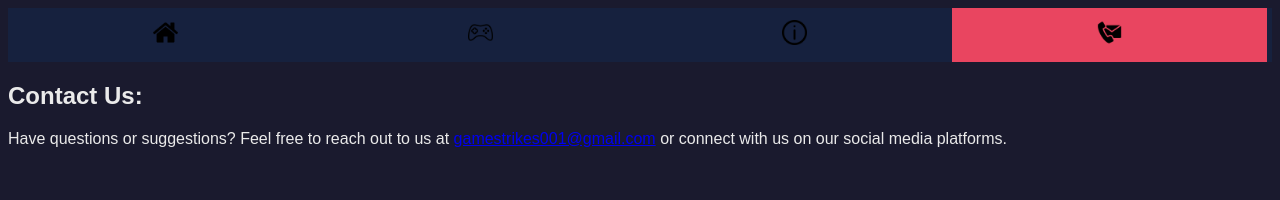
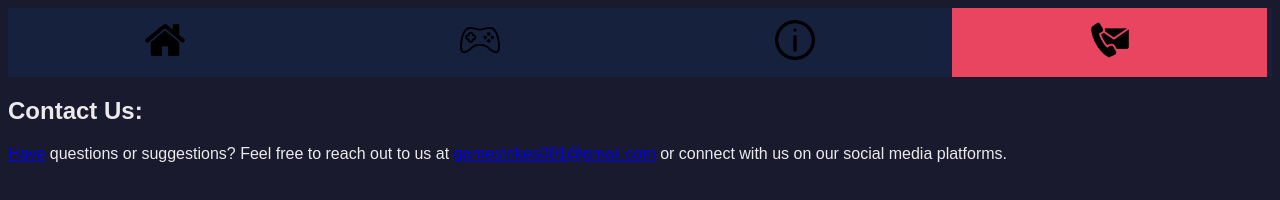
Before and after one commit to L3nn0x1/GameStrike-Page, a plain HTML site: page contact.html in a window 1280 px wide. Drawn offline with Linux system fonts and the light colour scheme.

Commit message:
Update contact.html

```diff
--- a/contact.html
+++ b/contact.html
@@ -7,18 +7,18 @@
 <body>
    <!-- The navigation menu -->
 <div class="navbar">
-    <a href="index.html"> <img src="home.png" width="25" height="25"> </a>
+    <a href="index.html"> <img src="home.png" width="40" height="40"> </a>
 
 
-    <a href="Games.html"> <img src="console.png" width="25" height="25"></a>
-   <a href="info.html"> <img src="info.png" width="25" height="25"> </a>
-    <a class="active" href="contact.html"><img src="contact-us.png" width="25" height="25"> </a>
+    <a href="Games.html"> <img src="console.png" width="40" height="40"></a>
+   <a href="info.html"> <img src="info.png" width="40" height="40"> </a>
+    <a class="active" href="contact.html"><img src="contact-us.png" width="40" height="40"> </a>
 
   </div>
     </nav>
 </body>
 <body>
     <h2>Contact Us:</h2>
-    <p>Have questions or suggestions? Feel free to reach out to us at <a href="mailto:gamestrikes001@gmail.com">gamestrikes001@gmail.com</a> or connect with us on our social media platforms.</p>
+    <p><a href="secret.html">Have</a> questions or suggestions? Feel free to reach out to us at <a href="mailto:gamestrikes001@gmail.com">gamestrikes001@gmail.com</a> or connect with us on our social media platforms.</p
 </body>
 </html>
```
